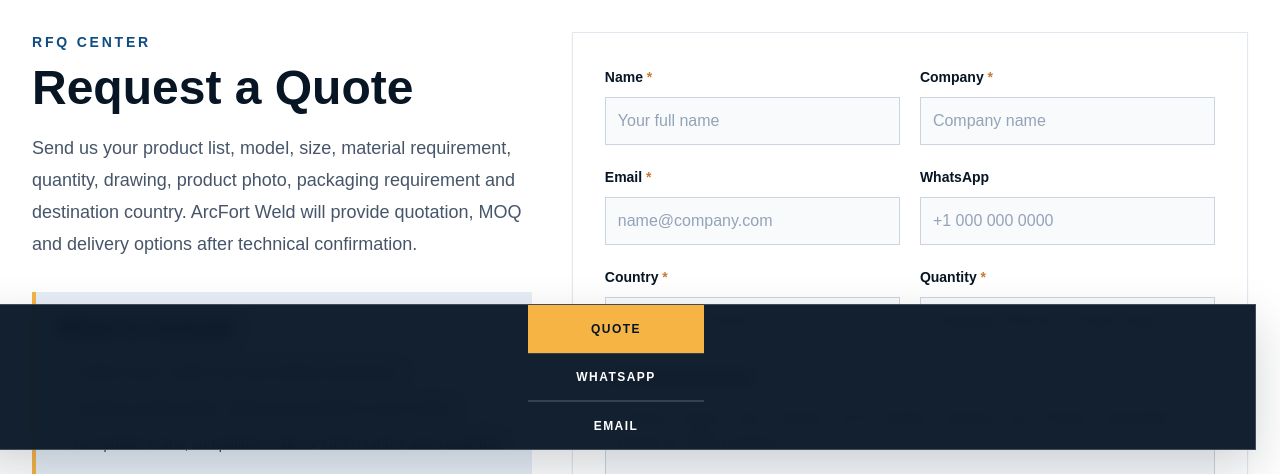
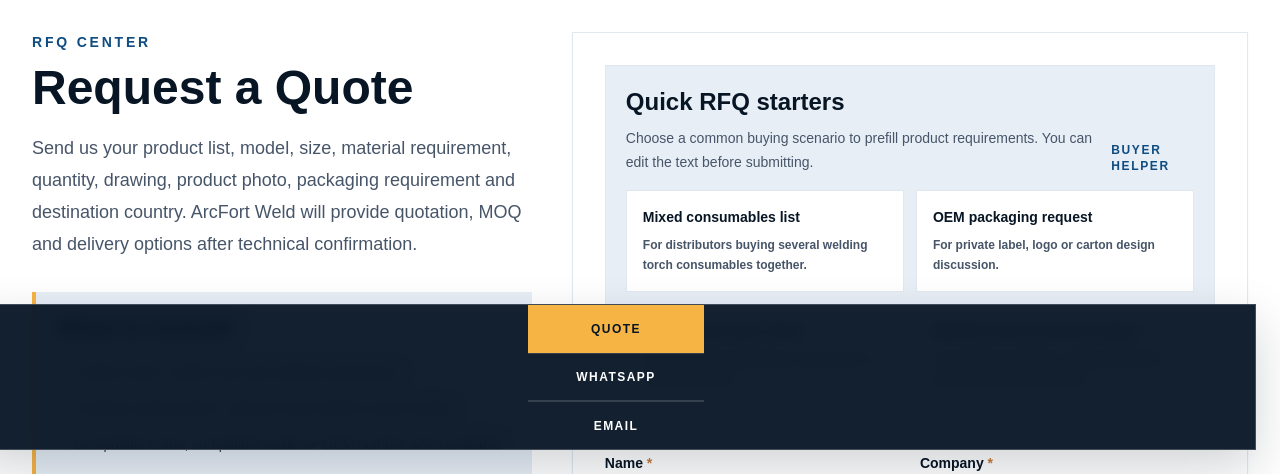
Before and after one commit to 18803076512/arcfort-website, a Next.js app: page /rfq in a window 1280 px wide. Shown: the part 326-800 px from the top of the page. Built offline with nearby package versions, Linux system fonts and the light colour scheme; no server answers.

Commit message:
Improve RFQ usability and accessibility (#45)
Co-authored-by: Codex <codex@example.local>

```diff
--- a/app/globals.css
+++ b/app/globals.css
@@ -25,7 +25,7 @@ body {
   max-width: 100%;
   overflow-x: hidden;
   background:
-    radial-gradient(circle at 10% 0%, rgba(15, 76, 129, 0.10), transparent 28rem),
+    radial-gradient(circle at 10% 0%, rgba(15, 76, 129, 0.1), transparent 28rem),
     linear-gradient(180deg, #ffffff 0%, var(--background) 44%, #eef3f8 100%);
   color: var(--foreground);
 }
@@ -47,6 +47,20 @@ a {
   text-decoration: none;
 }
 
+a:focus-visible,
+button:focus-visible,
+summary:focus-visible,
+input:focus-visible,
+textarea:focus-visible,
+select:focus-visible {
+  outline: 3px solid #f6b445;
+  outline-offset: 3px;
+}
+
+main:focus {
+  outline: none;
+}
+
 ::selection {
   background: #f6b445;
   color: #071524;
--- a/app/layout.tsx
+++ b/app/layout.tsx
@@ -45,8 +45,7 @@ export const metadata: Metadata = {
   twitter: {
     card: "summary_large_image",
     title: siteConfig.name,
-    description:
-      "Industrial welding and cutting solutions for global B2B buyers and RFQ programs.",
+    description: "Industrial welding and cutting solutions for global B2B buyers and RFQ programs.",
   },
   verification: {
     google: process.env.GOOGLE_SITE_VERIFICATION || undefined,
@@ -57,12 +56,20 @@ export default function RootLayout({ children }: Readonly<{ children: ReactNode
   return (
     <html lang="en">
       <body className="font-sans antialiased">
+        <a
+          href="#main-content"
+          className="sr-only focus:not-sr-only focus:fixed focus:left-4 focus:top-4 focus:z-[100] focus:bg-arc-signal focus:px-4 focus:py-3 focus:text-sm focus:font-bold focus:uppercase focus:tracking-[0.12em] focus:text-arc-midnight"
+        >
+          Skip to content
+        </a>
         <StructuredData data={organizationJsonLd()} />
         <SourceAttributionTracker />
         <AnalyticsTracker />
         <Header />
         <BuyerTrustStrip />
-        <main>{children}</main>
+        <main id="main-content" tabIndex={-1}>
+          {children}
+        </main>
         <Footer />
         <StickyContactBar />
       </body>
--- a/app/rfq/RfqForm.tsx
+++ b/app/rfq/RfqForm.tsx
@@ -48,6 +48,45 @@ const initialValues: RfqFormValues = {
   message: "",
 };
 
+const rfqQuickTemplates = [
+  {
+    title: "Mixed consumables list",
+    description: "For distributors buying several welding torch consumables together.",
+    productRequirements:
+      "Mixed welding consumables inquiry: MIG/MAG torch parts, TIG torch parts, plasma cutting consumables or welding accessories. Please review by product list, photo, drawing or reference part.",
+    quantity: "Mixed order / quantity to be confirmed",
+    message:
+      "Please quote available items, MOQ, lead time, export packing options and shipment from Tianjin Port.",
+  },
+  {
+    title: "OEM packaging request",
+    description: "For private label, logo or carton design discussion.",
+    productRequirements:
+      "OEM welding product inquiry. Products, logo artwork, label requirement, carton design and packaging details can be provided for review.",
+    quantity: "Quantity depends on MOQ and packaging requirement",
+    message:
+      "Please confirm OEM packaging options, MOQ policy, lead time and what artwork files are required.",
+  },
+  {
+    title: "Replacement part check",
+    description: "For matching by drawing, current part or model reference.",
+    productRequirements:
+      "Replacement welding part inquiry. Compatibility should be confirmed by sample photo, drawing, torch model, machine model or existing reference part.",
+    quantity: "Small trial order first, repeat order after confirmation",
+    message:
+      "Please review fit, material, size and packaging details after the reference information is provided.",
+  },
+  {
+    title: "Machine and accessory inquiry",
+    description: "For welding machines, cutting machines and workshop accessories.",
+    productRequirements:
+      "Welding machine, cutting machine or welding accessory inquiry. Required process, application, accessories and destination country can be provided for quotation review.",
+    quantity: "Quantity to be confirmed",
+    message:
+      "Please confirm available models, accessory scope, packing, payment terms and delivery options.",
+  },
+] as const;
+
 const requiredFields: Array<keyof RfqFormValues> = [
   "name",
   "company",
@@ -57,7 +96,17 @@ const requiredFields: Array<keyof RfqFormValues> = [
   "quantity",
 ];
 
-const allowedFileExtensions = [".pdf", ".xlsx", ".xls", ".csv", ".jpg", ".jpeg", ".png", ".doc", ".docx"];
+const allowedFileExtensions = [
+  ".pdf",
+  ".xlsx",
+  ".xls",
+  ".csv",
+  ".jpg",
+  ".jpeg",
+  ".png",
+  ".doc",
+  ".docx",
+];
 const maxFiles = 5;
 const maxFileSize = 10 * 1024 * 1024;
 const maxTotalFileSize = 25 * 1024 * 1024;
@@ -124,6 +173,27 @@ export function RfqForm({ initialProduct = "" }: RfqFormProps) {
     setErrors((currentErrors) => ({
       ...currentErrors,
       [field]: undefined,
+    }));
+  }
+
+  function applyQuickTemplate(template: (typeof rfqQuickTemplates)[number]) {
+    setValues((currentValues) => {
+      const currentRequirements = currentValues.productRequirements.trim();
+
+      return {
+        ...currentValues,
+        productRequirements: currentRequirements
+          ? `${currentRequirements}\n\n${template.productRequirements}`
+          : template.productRequirements,
+        quantity: currentValues.quantity.trim() ? currentValues.quantity : template.quantity,
+        message: currentValues.message.trim() ? currentValues.message : template.message,
+      };
+    });
+    setErrors((currentErrors) => ({
+      ...currentErrors,
+      productRequirements: undefined,
+      quantity: undefined,
+      message: undefined,
     }));
   }
 
@@ -339,7 +409,11 @@ export function RfqForm({ initialProduct = "" }: RfqFormProps) {
   }
 
   return (
-    <form onSubmit={handleSubmit} noValidate className="border border-slate-200 bg-white p-6 shadow-sm sm:p-8">
+    <form
+      onSubmit={handleSubmit}
+      noValidate
+      className="border border-slate-200 bg-white p-6 shadow-sm sm:p-8"
+    >
       <label className="sr-only" htmlFor="website">
         Website
       </label>
@@ -354,6 +428,37 @@ export function RfqForm({ initialProduct = "" }: RfqFormProps) {
         className="hidden"
         aria-hidden="true"
       />
+      <div className="mb-6 border border-slate-200 bg-arc-frost p-4 sm:p-5">
+        <div className="flex flex-col gap-2 sm:flex-row sm:items-end sm:justify-between">
+          <div>
+            <h2 className="font-display text-2xl font-black text-arc-midnight">
+              Quick RFQ starters
+            </h2>
+            <p className="mt-2 text-sm leading-6 text-slate-600">
+              Choose a common buying scenario to prefill product requirements. You can edit the text
+              before submitting.
+            </p>
+          </div>
+          <p className="text-xs font-bold uppercase tracking-[0.14em] text-arc-blue">
+            Buyer Helper
+          </p>
+        </div>
+        <div className="mt-4 grid gap-3 sm:grid-cols-2">
+          {rfqQuickTemplates.map((template) => (
+            <button
+              key={template.title}
+              type="button"
+              onClick={() => applyQuickTemplate(template)}
+              className="min-h-24 border border-slate-200 bg-white p-4 text-left transition hover:border-arc-blue hover:bg-slate-50"
+            >
+              <span className="block text-sm font-black text-arc-midnight">{template.title}</span>
+              <span className="mt-2 block text-xs font-semibold leading-5 text-slate-600">
+                {template.description}
+              </span>
+            </button>
+          ))}
+        </div>
+      </div>
       <div className="grid gap-5 sm:grid-cols-2">
         <FormField
           id="name"
```
